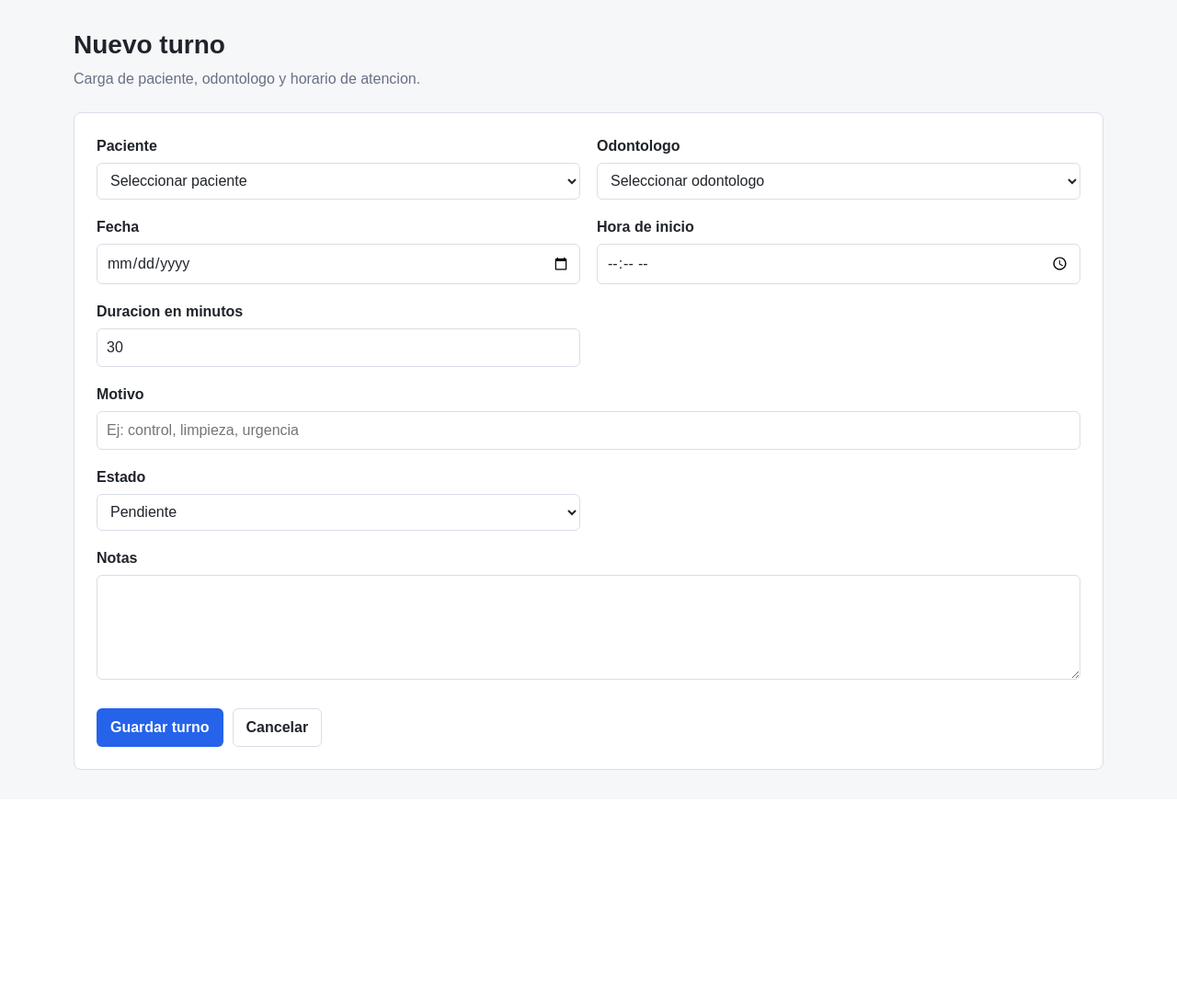
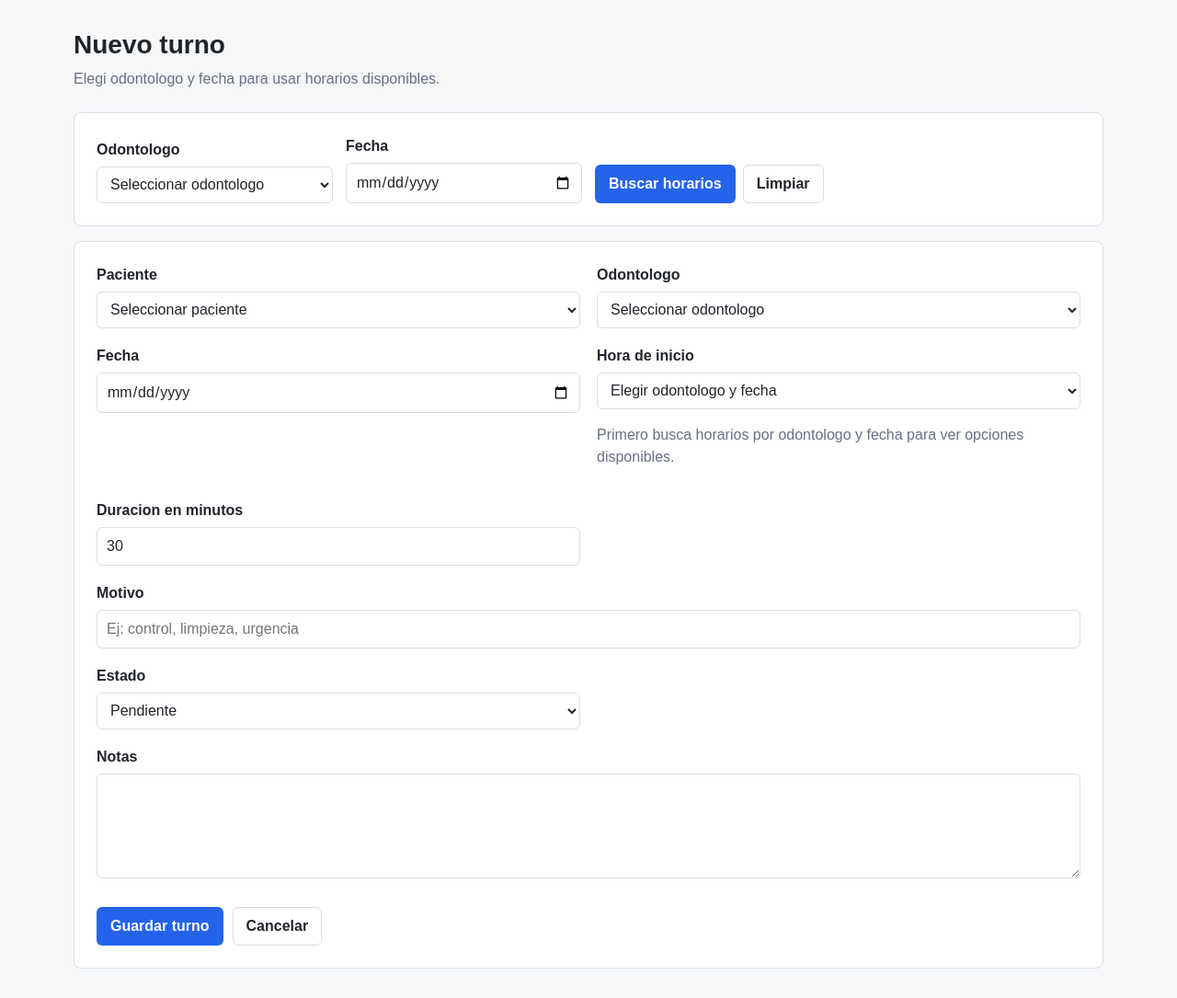
Before and after one commit to Lukillas09/gestor-turnos-odontologia, a Django app: page /turnos/nuevo/ in a window 1280 px wide. Shown: the part 65-1150 px from the top of the page at 92% size. Before the commit the page ends 902 px from the top, so only its background shows below. Run offline with Django 5.2, Linux system fonts and the light colour scheme; a user stored in the database is signed in; tables that the repository leaves empty hold one stand-in row (values such as "Sample post").

Commit message:
Mejore la creación de turnos usando horarios disponibles

```diff
--- a/app/turnos/forms.py
+++ b/app/turnos/forms.py
@@ -1,7 +1,21 @@
 from django import forms
 from django.db.models import Q
+from django.utils.dateparse import parse_date, parse_time
 
 from .models import Odontologo, Turno
+from .selectors import obtener_horarios_disponibles
+
+
+def convertir_a_hora(valor):
+    if hasattr(valor, "hour"):
+        return valor
+
+    hora = parse_time(str(valor))
+
+    if hora is None:
+        raise ValueError("Hora invalida")
+
+    return hora
 
 
 class TurnoForm(forms.ModelForm):
@@ -42,6 +56,106 @@ class TurnoForm(forms.ModelForm):
         self.fields["odontologo"].empty_label = "Seleccionar odontologo"
 
 
+class TurnoCreateForm(TurnoForm):
+    hora_inicio = forms.TypedChoiceField(
+        choices=(),
+        coerce=convertir_a_hora,
+        empty_value=None,
+        label="Hora de inicio",
+    )
+
+    def __init__(self, *args, **kwargs):
+        super().__init__(*args, **kwargs)
+        self._configurar_horarios_disponibles()
+
+    def _configurar_horarios_disponibles(self):
+        odontologo = self._obtener_odontologo_seleccionado()
+        fecha = self._obtener_fecha_seleccionada()
+
+        if not odontologo or not fecha:
+            self.fields["hora_inicio"].choices = [("", "Elegir odontologo y fecha")]
+            self.fields["hora_inicio"].help_text = (
+                "Primero busca horarios por odontologo y fecha para ver opciones disponibles."
+            )
+            return
+
+        duracion = self._obtener_duracion_minutos(odontologo)
+        horarios = obtener_horarios_disponibles(
+            odontologo=odontologo,
+            fecha=fecha,
+            duracion_minutos=duracion,
+        )
+
+        if not horarios:
+            self.fields["hora_inicio"].choices = [("", "Sin horarios disponibles")]
+            self.fields["hora_inicio"].help_text = (
+                "No hay horarios libres para esa fecha con la duracion indicada."
+            )
+            return
+
+        self.fields["hora_inicio"].choices = [
+            (self._formatear_horario(horario), self._formatear_horario(horario))
+            for horario in horarios
+        ]
+        self.fields["hora_inicio"].help_text = "Solo se muestran horarios libres."
+
+    def _obtener_odontologo_seleccionado(self):
+        valor = self._obtener_valor("odontologo")
+
+        if isinstance(valor, Odontologo):
+            return valor if valor.activo else None
+
+        if not valor:
+            return None
+
+        try:
+            return Odontologo.objects.filter(pk=valor, activo=True).first()
+        except (TypeError, ValueError):
+            return None
+
+    def _obtener_fecha_seleccionada(self):
+        valor = self._obtener_valor("fecha")
+
+        if hasattr(valor, "year"):
+            return valor
+
+        if not valor:
+            return None
+
+        return parse_date(str(valor))
+
+    def _obtener_duracion_minutos(self, odontologo):
+        valor = self._obtener_valor("duracion_minutos")
+
+        if not valor:
+            return odontologo.duracion_turno_minutos
+
+        try:
+            return int(valor)
+        except (TypeError, ValueError):
+            return odontologo.duracion_turno_minutos
+
+    def _obtener_valor(self, nombre_campo):
+        if self.is_bound:
+            return self.data.get(nombre_campo)
+
+        return self.initial.get(nombre_campo)
+
+    @staticmethod
+    def _formatear_horario(horario):
+        return horario.strftime("%H:%M")
+
+
+class TurnoHorarioBusquedaForm(forms.Form):
+    odontologo = forms.ModelChoiceField(
+        queryset=Odontologo.objects.filter(activo=True),
+        empty_label="Seleccionar odontologo",
+    )
+    fecha = forms.DateField(
+        widget=forms.DateInput(attrs={"type": "date"}),
+    )
+
+
 class TurnoFiltroForm(forms.Form):
     fecha = forms.DateField(
         required=False,
--- a/app/turnos/templates/turnos/turno_form.html
+++ b/app/turnos/templates/turnos/turno_form.html
@@ -9,6 +9,33 @@
             <p class="subtitle">{{ subtitulo }}</p>
         </div>
     </div>
+
+    {% if busqueda_form %}
+        <form class="filter-panel" method="get" novalidate>
+            {% if busqueda_form.non_field_errors %}
+                <div class="field-error field-full">{{ busqueda_form.non_field_errors }}</div>
+            {% endif %}
+
+            <div>
+                <label for="{{ busqueda_form.odontologo.id_for_label }}">Odontologo</label>
+                {{ busqueda_form.odontologo }}
+                {% if busqueda_form.odontologo.errors %}
+                    <div class="field-error">{{ busqueda_form.odontologo.errors }}</div>
+                {% endif %}
+            </div>
+            <div>
+                <label for="{{ busqueda_form.fecha.id_for_label }}">Fecha</label>
+                {{ busqueda_form.fecha }}
+                {% if busqueda_form.fecha.errors %}
+                    <div class="field-error">{{ busqueda_form.fecha.errors }}</div>
+                {% endif %}
+            </div>
+            <div class="filter-actions">
+                <button type="submit">Buscar horarios</button>
+                <a class="button button-secondary" href="{% url 'turnos:crear' %}">Limpiar</a>
+            </div>
+        </form>
+    {% endif %}
 
     <form class="form-panel" method="post" novalidate>
         {% csrf_token %}
--- a/app/turnos/views.py
+++ b/app/turnos/views.py
@@ -8,7 +8,13 @@ from django.utils import timezone
 from django.views import View
 from django.views.generic import CreateView, DetailView, ListView, TemplateView, UpdateView
 
-from .forms import AgendaFiltroForm, TurnoFiltroForm, TurnoForm
+from .forms import (
+    AgendaFiltroForm,
+    TurnoCreateForm,
+    TurnoFiltroForm,
+    TurnoForm,
+    TurnoHorarioBusquedaForm,
+)
 from .models import Turno
 from .selectors import obtener_inicio_semana, obtener_turnos_de_la_semana, obtener_turnos_del_dia
 from .services import cancelar_turno
@@ -58,21 +64,37 @@ class TurnoListView(LoginRequiredMixin, ListView):
 
 class TurnoCreateView(LoginRequiredMixin, CreateView):
     model = Turno
-    form_class = TurnoForm
+    form_class = TurnoCreateForm
     template_name = "turnos/turno_form.html"
     success_url = reverse_lazy("turnos:lista")
+
+    def get_initial(self):
+        initial = super().get_initial()
+        busqueda_form = self._obtener_busqueda_form()
+
+        if busqueda_form.is_valid():
+            odontologo = busqueda_form.cleaned_data["odontologo"]
+            initial["odontologo"] = odontologo
+            initial["fecha"] = busqueda_form.cleaned_data["fecha"]
+            initial["duracion_minutos"] = odontologo.duracion_turno_minutos
+
+        return initial
 
     def get_context_data(self, **kwargs):
         context = super().get_context_data(**kwargs)
         context["titulo"] = "Nuevo turno"
-        context["subtitulo"] = "Carga de paciente, odontologo y horario de atencion."
+        context["subtitulo"] = "Elegi odontologo y fecha para usar horarios disponibles."
         context["texto_boton"] = "Guardar turno"
         context["url_cancelar"] = reverse_lazy("turnos:lista")
+        context["busqueda_form"] = self._obtener_busqueda_form()
         return context
 
     def form_valid(self, form):
         messages.success(self.request, "Turno creado correctamente.")
         return super().form_valid(form)
+
+    def _obtener_busqueda_form(self):
+        return TurnoHorarioBusquedaForm(self.request.GET or None)
 
 
 class TurnoDetailView(LoginRequiredMixin, DetailView):
```
Also changed, not shown: app/turnos/tests.py (+42 -0 lines), docs/arquitectura.md (+3 -0 lines), README.md.
